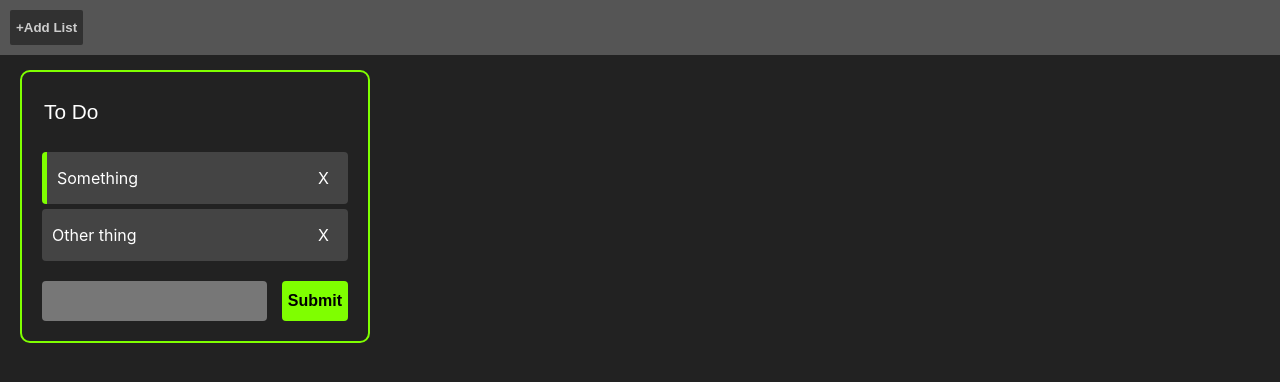
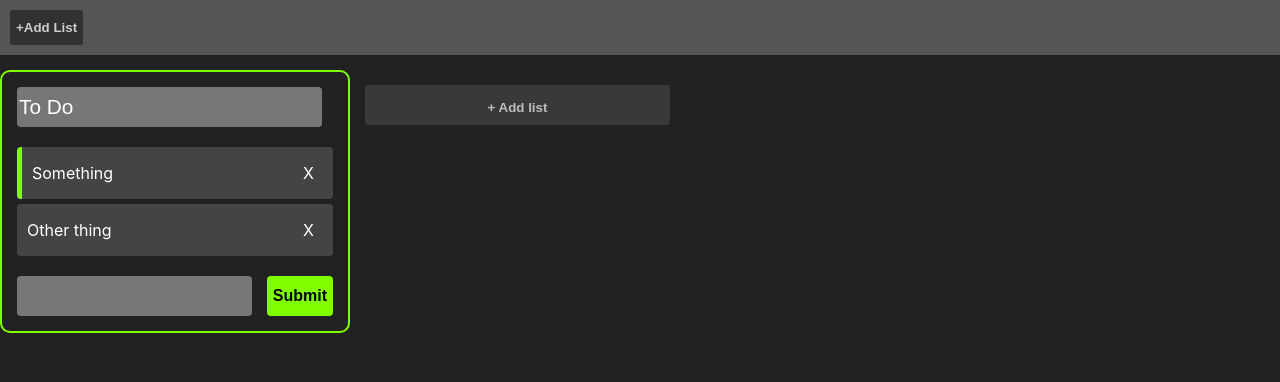
Before and after one commit to Marco-Antonio-Furtado/lista-next, a Next.js app: page / in a window 1280 px wide. Shown: the top 382 px of the page. Built offline with nearby package versions, Linux system fonts and the light colour scheme.

Commit message:
criando uma transição
Criando uma transição suave entre o botao de adicionar uma lista e o input onde será escrito o titulo da lista (funcionalidade ainda não implementada)

```diff
--- a/src/components/kanban/index.jsx
+++ b/src/components/kanban/index.jsx
@@ -1,7 +1,47 @@
-import react, { useState } from "react";
+import { useState } from "react";
 import styles from "./index.module.css";
 import List from "../list";
+import { v4 as uuid } from "uuid";
+import Button from "@mui/material/Button";
 
-export default function Kanban({ kanban }) {
-  return <div className={styles.kanban}> {kanban}</div>;
+export default function Kanban({ kanban, setKanban }) {
+  const newKanban = [...kanban, <List INITIAL_VALUE={[]} key={uuid()} />];
+  const [close, setClose] = useState(true);
+
+  function changeKanban() {
+    setKanban(newKanban);
+  }
+
+  return (
+    <div className={styles.wrapper}>
+      <div className={styles.kanban}>{kanban}</div>
+      <div>
+        <div className={close ? styles.container : styles.containerMod}>
+          {close ? (
+            <div>
+              <button
+                className={styles.btnAddList}
+                onClick={() => setClose(!close)}
+              >
+                + Add list
+              </button>
+            </div>
+          ) : (
+            <div className={styles.box}>
+              <input
+                className={styles.iptAddList}
+                onBlur={() => setClose(!close)}
+                autoFocus
+              />
+              <div className={styles.btnMUI}>
+                <Button variant="contained" onClick={() => setClose(!close)}>
+                  + Add
+                </Button>
+              </div>
+            </div>
+          )}
+        </div>
+      </div>
+    </div>
+  );
 }
--- a/src/components/kanban/index.module.css
+++ b/src/components/kanban/index.module.css
@@ -1,5 +1,63 @@
 .kanban {
   margin-top: 70px;
   display: flex;
-  gap: 20px;
+  gap: 5px;
 }
+
+.wrapper {
+  display: flex;
+}
+
+.container,
+.containerMod {
+  display: flex;
+  flex-direction: column;
+  border-radius: 5px;
+  margin: 80px 0px 0px 10px;
+  padding: 5px;
+  height: 70px;
+  overflow: hidden;
+  transition: all ease 300ms;
+}
+
+.containerMod {
+  height: 100px;
+  background-color: #444;
+}
+
+.box {
+  display: flex;
+  flex-direction: column;
+}
+
+.btnAddList,
+.iptAddList {
+  border: none;
+  border-radius: 4px;
+  outline: none;
+  padding: 15px;
+  height: 40px;
+  width: 305px;
+  color: #fff;
+  opacity: 0.7;
+  font-weight: 700;
+}
+
+.btnAddList {
+  background-color: #444;
+  cursor: pointer;
+}
+
+.iptAddList {
+  background-color: #888;
+}
+
+.btnMUI {
+  width: fit-content;
+  margin: 10px 0px 0px 0px;
+}
+
+.btnAddList:hover,
+.iptAddList:hover {
+  opacity: 1;
+}
--- a/src/components/list/index.jsx
+++ b/src/components/list/index.jsx
@@ -57,7 +57,6 @@ export default function List({ INITIAL_VALUE }) {
         <Title />
       </header>
       <main className={styles.main}>
-        {error && <p className={styles.requiredInput}>*Required input</p>}
         {list.map((task) => (
           <Task
             key={task.id}
@@ -76,6 +75,7 @@ export default function List({ INITIAL_VALUE }) {
         />
         <Button onClick={addTask}>Submit</Button>
       </footer>
+      {error && <p className={styles.requiredInput}>*Required input</p>}
     </div>
   );
 }
--- a/src/components/list/index.module.css
+++ b/src/components/list/index.module.css
@@ -1,11 +1,10 @@
 .wrapper {
-  margin: 0 0 0 20px;
   background-color: #222;
   border: 2px solid chartreuse;
   border-radius: 10px;
   min-width: 350px;
   height: fit-content;
-  padding: 20px;
+  padding: 15px;
   display: flex;
   flex-direction: column;
   gap: 20px;
--- a/src/components/title/index.jsx
+++ b/src/components/title/index.jsx
@@ -14,6 +14,7 @@ export default function Title() {
         className={styles.title}
         onChange={handleInputData}
         value={inputData}
+        autoFocus
       />
     </div>
   );
--- a/src/components/title/index.module.css
+++ b/src/components/title/index.module.css
@@ -4,8 +4,14 @@
   background-color: #222;
   color: #fff;
   height: 40px;
+  width: 305px;
   font-size: 1.3em;
-  transition: all ease 1s;
+  transition: all ease 0.25s;
+}
+
+.title:hover {
+  background-color: #333;
+  border-radius: 4px;
 }
 
 .title:focus {
--- a/src/pages/index.js
+++ b/src/pages/index.js
@@ -24,7 +24,7 @@ function Home() {
   return (
     <div>
       <Header kanban={kanban} setKanban={setKanban} />
-      <Kanban kanban={kanban} />
+      <Kanban kanban={kanban} setKanban={setKanban} />
     </div>
   );
 }
```
